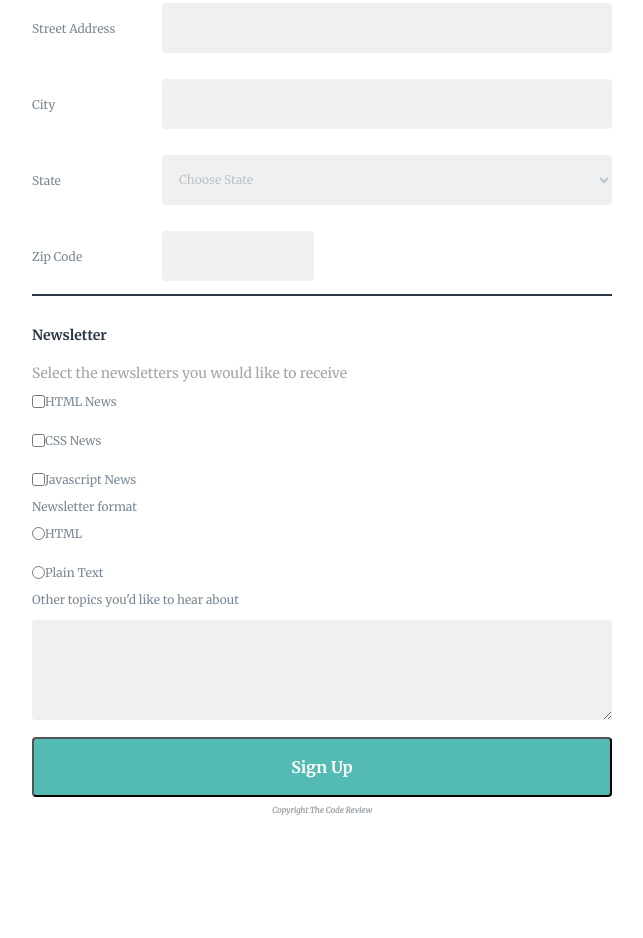
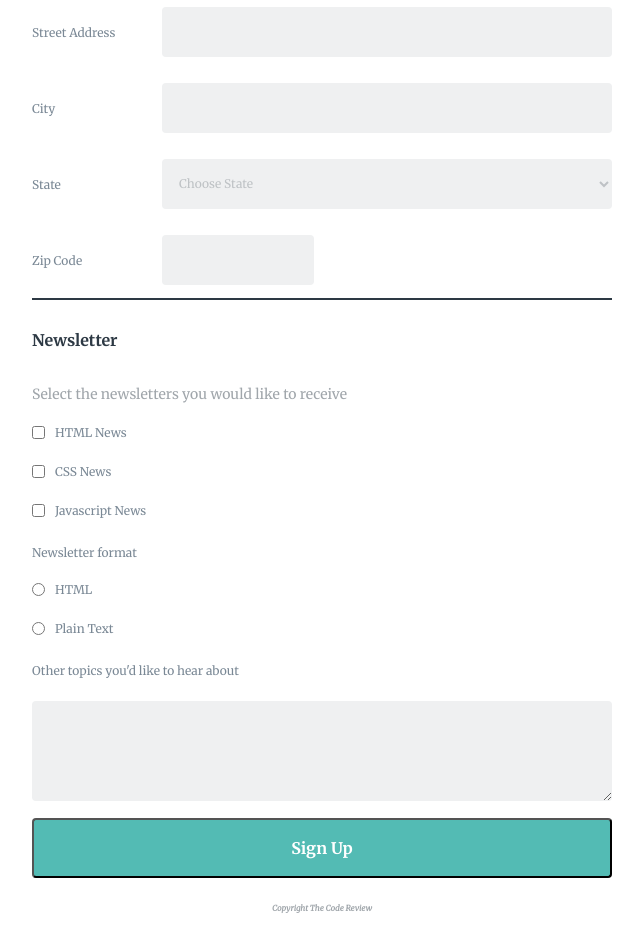
Before and after one commit to caramjones/TechDegree-Project-3, a plain HTML site: page index.html in a window 1280 px wide. Shown: the part 516-1454 px from the top of the page, without its empty margins (318-961 px from the left). Before the commit the page ends 1339 px from the top, so only its background shows below. Drawn offline with Linux system fonts and the light colour scheme.

Commit message:
final degugging

```diff
--- a/css/style.css
+++ b/css/style.css
@@ -34,21 +34,25 @@ main {
 }
 
 h2 {
-  font-size: 14px;
+  font-size: 16px;
   text-align: center;
   color: #2d3944;
   margin-top: 30px;
 }
 
+h2 p {
+  font-size: 12px;
+}
+
 .intro {
   text-align: center;
-  margin: 18px 23px 40px 23px;
+  margin: 18px 0px 40px 0px;
 }
 
 legend {
   color: #2d3944;
   font-weight: bold;
-  font-size: 14px;
+  font-size: 16px;
   margin-bottom: 20px;
 }
 
@@ -83,15 +87,18 @@ label {
   display: block;
 }
 
-/*div .container[type="checkbox"],*/
-/*div .container[type="radio"] {*/
-  /*display: inline;*/
-/*}*/
+input[type="checkbox"],
+input[type="checkbox"] + label,
+input[type="radio"],
+input[type="radio"] + label {
+  display: inline;
+  vertical-align: middle;
+}
 
-/*input[type="checkbox"],*/
-/*input[type="radio"] {*/
-  /*display: inline;*/
-/*}*/
+input[type="checkbox"] + label,
+input[type="radio"] + label {
+  margin-left: 10px;
+}
 
 
 input[type="text"],
@@ -154,19 +161,25 @@ button:focus {
   outline: none;
 }
 
+
 label {
   color: #7a8895;
   font-size: 12px;
+  margin: 15px 0 10px;
+}
+
+.container {
+  vertical-align: middle;
+}
+
+.container label {
+  margin: 0;
 }
 
 .size {
   font-size: 12px;
 }
 
-footer {
-  text-align: center;
-  color: #a0a6ab;
-}
 
 h3 {
 font-style: italic;
@@ -187,6 +200,13 @@ button {
 border-radius: 4px;
 }
 
+footer {
+  text-align: center;
+  color: #a0a6ab;
+  margin: 25px 0;
+}
+
+
 /*media queries*/
 
 @media screen and (min-width: 720px) {
--- a/index.html
+++ b/index.html
@@ -117,30 +117,31 @@
           <label class="intro2"> Select the newsletters you would like to receive</label>
 
           <div class="container">
-            <input type="checkbox" id="html" value="interest_html" name="subscribe_interest">
-            <label for="html">HTML News</label><br>
+            <input type="checkbox" id="html" value="interest_html" name="subscribe_interest"><label for="html">
+              HTML News
+            </label>
           </div>
 
           <div class="container">
-            <input type="checkbox" id="css" value="interest_css" name="subscribe_interest">
-            <label for="css">CSS News</label><br>
+            <input type="checkbox" id="css" value="interest_css" name="subscribe_interest"><label for="css">
+              CSS News
+            </label>
           </div>
 
           <div class="container">
-            <input type="checkbox" id="java" value="interest_java" name="subscribe_interest">
-            <label for="java">Javascript News</label>
+            <input type="checkbox" id="javascript" value="interest_java" name="subscribe_interest"><label for="javascript">
+              Javascript News
+            </label>
           </div>
 
           <label>Newsletter format</label>
 
           <div class="container">
-            <input type="radio" id="html_format" value="html_format" name="format">
-            <label>HTML</label>
+            <input type="radio" id="html_format" value="html_format" name="format"><label>HTML</label>
           </div>
 
           <div class="container">
-            <input type="radio" id="plain_format" value="plain_format" name="format">
-            <label>Plain Text</label>
+            <input type="radio" id="plain_format" value="plain_format" name="format"><label>Plain Text</label>
           </div>
 
           <label for="topics">Other topics you'd like to hear about</label>
```
Lines whose indentation alone changed are shown as unchanged.
